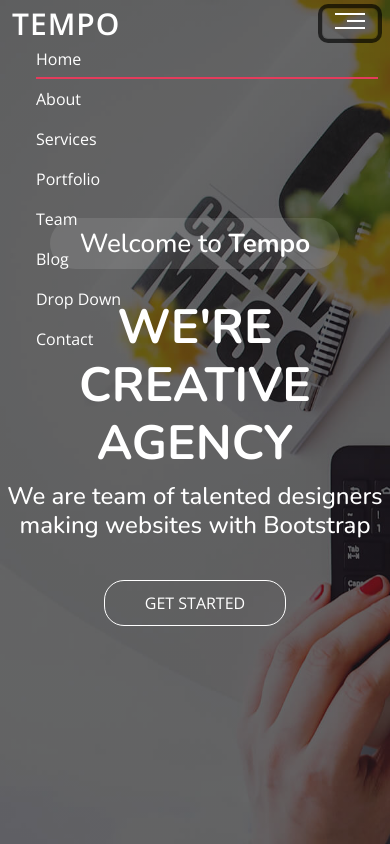
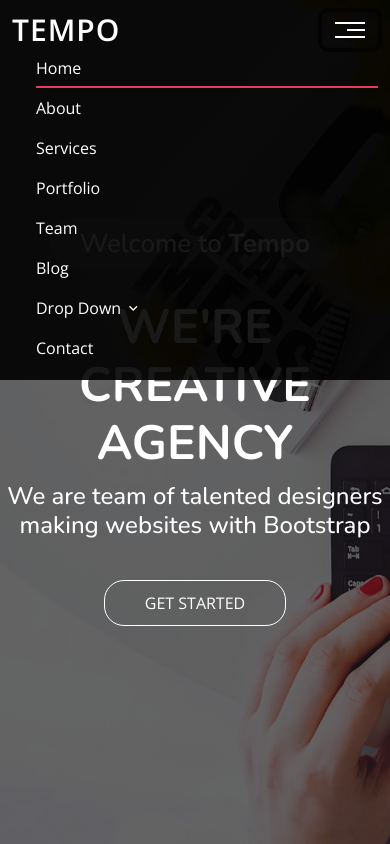
Before and after one commit to khaledradwan96/Tempo, a plain HTML site: page index.html in a window 390 px wide. Both pictures are taken after a click on the button "Toggle navigation". Shown: the top 844 px of the page. Drawn offline with nearby package versions, Linux system fonts and the light colour scheme.

Commit message:
small edits in navbar lines

```diff
--- a/css/style.css
+++ b/css/style.css
@@ -58,21 +58,21 @@ section {
 }
 
 /* ================ navbar ================ */
-nav button.navbar-toggler {
-  display: flex;
-  justify-content: center;
-  align-items: center;
+nav.scrolled {
+  background: rgba(0, 0, 0, 0.9);
+  padding: 12px 0;
 }
-/* The Bar Icon */
+/* === bar-icon === */
 nav .bar-icon {
   width: 30px;
   display: flex;
   flex-wrap: wrap;
   justify-content: flex-end;
+  gap: 5px;
+  padding-block: 5px;
 }
 nav .bar-icon span {
   background-color: #fff;
-  margin-bottom: 5px;
   height: 2px;
   width: 100%;
 }
@@ -93,6 +93,7 @@ nav .logo {
   text-transform: uppercase;
   color: #fff;
 }
+/* === nav-link === */
 nav .nav-link {
   position: relative;
   text-transform: capitalize;
@@ -153,6 +154,9 @@ nav .nav-item.dropdown ul li a {
   transition: 0.3s;
   letter-spacing: 0.4px;
 }
+nav .nav-item.dropdown ul li a i {
+  margin-left: 10px;
+}
 nav .nav-item.dropdown ul li:hover > a {
   color: var(--main-color);
 }
@@ -164,7 +168,7 @@ nav .nav-item.dropdown .dropdown {
   position: relative;
 }
 nav .nav-item.dropdown .dropdown ul {
-  left: calc(-100% - 12px);
+  left: calc(-100% + 12px);
   top: calc(100% - 45px);
   opacity: 0;
   visibility: hidden;
--- a/index.html
+++ b/index.html
@@ -22,7 +22,7 @@
 <body>
 
     <!-- ================ navbar ================  -->
-    <nav class="navbar navbar-expand-lg fixed-top" id="navbar">
+    <nav class="navbar navbar-expand-lg fixed-top scrolled" id="navbar">
         <div class="container">
             <a class="navbar-brand logo" href="#">Tempo</a>
             <button class="navbar-toggler" type="button" data-bs-toggle="collapse" data-bs-target="#navbarNav"
@@ -45,11 +45,15 @@
                     <li class="nav-item"><a class="nav-link" href="#blog">blog</a></li>
                     <!-- === dropdown === -->
                     <li class="nav-item dropdown"><a class="nav-link" href="#">
-                            Drop Down</a>
+                            Drop Down
+                            <i class="ri-arrow-down-s-line"></i>
+                        </a>
                         <ul>
                             <li><a href="#">Drop Down 1</a></li>
                             <li class="dropdown"><a href="#">
-                                    Deep Drop Down</a>
+                                    <span> Deep Drop Down</span>
+                                    <i class="ri-arrow-right-s-line"></i>
+                                </a>
                                 <ul>
                                     <li><a href="#">Deep Drop Down 1</a></li>
                                     <li><a href="#">Deep Drop Down 2</a></li>
@@ -92,7 +96,7 @@
                     vitae autem.
                 </p>
             </div>
-            <div class="row">
+            <div class="row gy-4">
                 <div class="col-md-6 col-lg-3">
                     <div class="item">
                         <i class="ri-dribbble-line"></i>
```
